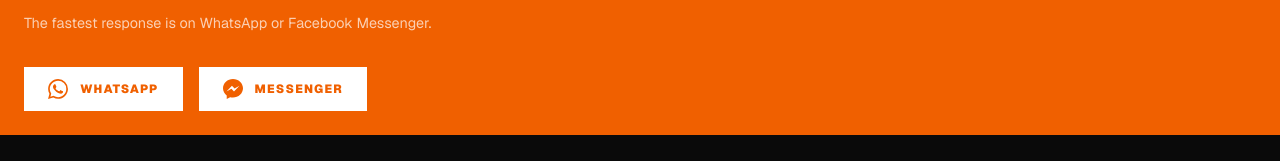
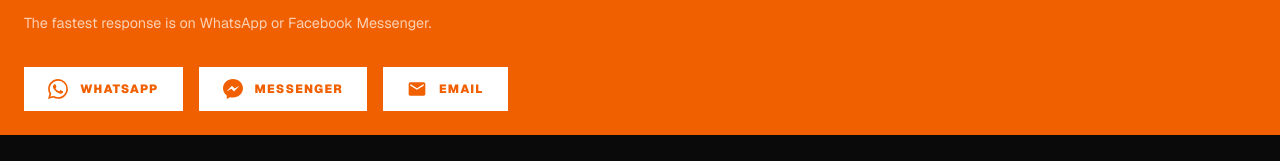
Before and after one commit to agoga70/petanque-corbeanca, a Next.js app: page /en/contact in a window 1280 px wide. Shown: the part 1060-1221 px from the top of the page. Built offline with nearby package versions, Linux system fonts and the light colour scheme.

Commit message:
Contact: add Email button next to WhatsApp and Messenger

```diff
--- a/src/app/[locale]/contact/page.tsx
+++ b/src/app/[locale]/contact/page.tsx
@@ -116,6 +116,14 @@
               <svg className="w-5 h-5" fill="currentColor" viewBox="0 0 24 24"><path d="M12 0C5.373 0 0 4.974 0 11.111c0 3.498 1.744 6.614 4.469 8.654V24l4.088-2.242c1.092.301 2.246.464 3.443.464 6.627 0 12-4.974 12-11.111S18.627 0 12 0zm1.191 14.963l-3.055-3.26-5.963 3.26L10.732 8l3.131 3.26L19.752 8l-6.561 6.963z"/></svg>
               Messenger
             </a>
+            <a
+              href="mailto:petanquecorbeanca@gmail.com"
+              className="flex items-center gap-3 px-6 py-3 font-black text-xs uppercase tracking-widest transition-opacity hover:opacity-80"
+              style={{ background: "#fff", color: "#F06000" }}
+            >
+              <svg className="w-5 h-5" fill="currentColor" viewBox="0 0 24 24"><path d="M20 4H4c-1.1 0-2 .9-2 2v12c0 1.1.9 2 2 2h16c1.1 0 2-.9 2-2V6c0-1.1-.9-2-2-2zm0 4-8 5-8-5V6l8 5 8-5v2z"/></svg>
+              Email
+            </a>
           </div>
         </div>
       </section>
```
